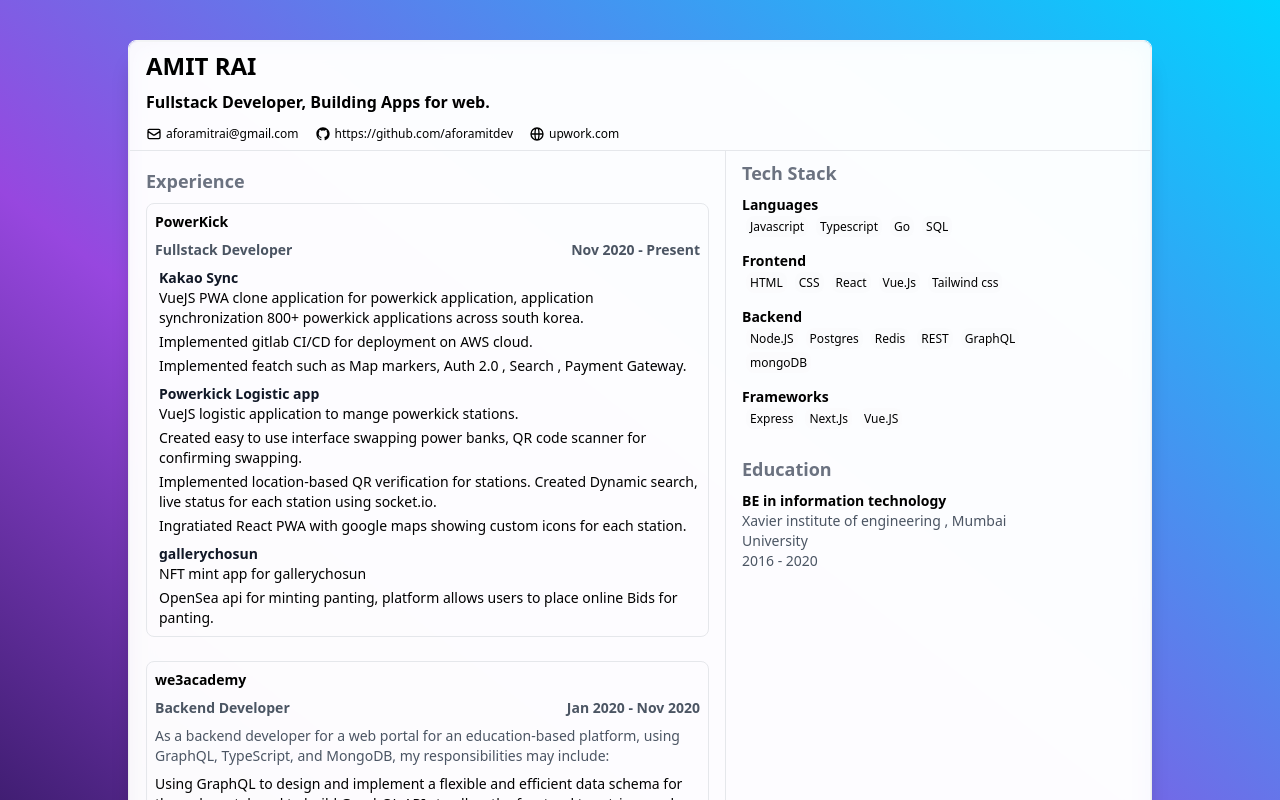
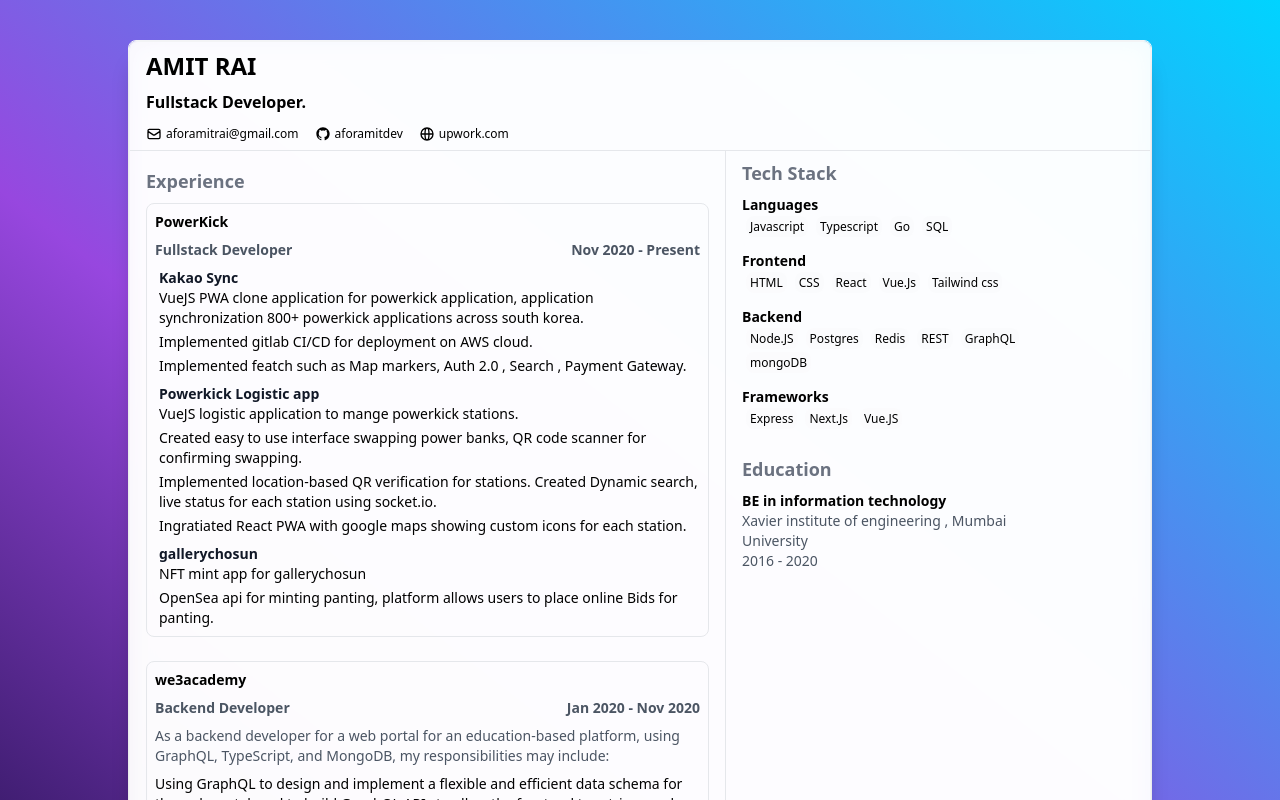
Before and after one commit to aforamitdev/resume, a Next.js app: page / in a window 1280 px wide. Shown: the top 800 px of the page. Built offline with nearby package versions, Linux system fonts and the light colour scheme.

Commit message:
added github,remove workflow.

```diff
--- a/components/Header.tsx
+++ b/components/Header.tsx
@@ -7,9 +7,7 @@ function Header({}: Props) {
     <header className='px-4 py-2  border-b relative space-y-2'>
       <h1 className='text-2xl font-bold uppercase  '>Amit Rai</h1>
       <div className='space-y-3'>
-        <p className=' font-semibold'>
-          Fullstack Developer, Building Apps for web.
-        </p>
+        <p className=' font-semibold'>Fullstack Developer.</p>
         <div className='flex flex-col space-y-2 md:space-y-0 md:flex-row md:space-x-4 text-xs font-medium'>
           <a href='mailto:aforamitrai@gmail.com' className='flex gap-1'>
             <span className='flex'>
@@ -30,17 +28,17 @@ function Header({}: Props) {
             </span>
             aforamitrai@gmail.com
           </a>
-          <a href='    https://github.com/aforamitdev' className='flex gap-1'>
+          <a href='https://github.com/aforamitdev' className='flex gap-1'>
             <span>
               <svg fill='currentColor' className='h-4 w-4' viewBox='0 0 24 24'>
                 <path
-                  fill-rule='evenodd'
+                  fillRule='evenodd'
                   d='M12 2C6.477 2 2 6.463 2 11.97c0 4.404 2.865 8.14 6.839 9.458.5.092.682-.216.682-.48 0-.236-.008-.864-.013-1.695-2.782.602-3.369-1.337-3.369-1.337-.454-1.151-1.11-1.458-1.11-1.458-.908-.618.069-.606.069-.606 1.003.07 1.531 1.027 1.531 1.027.892 1.524 2.341 1.084 2.91.828.092-.643.35-1.083.636-1.332-2.22-.251-4.555-1.107-4.555-4.927 0-1.088.39-1.979 1.029-2.675-.103-.252-.446-1.266.098-2.638 0 0 .84-.268 2.75 1.022A9.606 9.606 0 0112 6.82c.85.004 1.705.114 2.504.336 1.909-1.29 2.747-1.022 2.747-1.022.546 1.372.202 2.386.1 2.638.64.696 1.028 1.587 1.028 2.675 0 3.83-2.339 4.673-4.566 4.92.359.307.678.915.678 1.846 0 1.332-.012 2.407-.012 2.734 0 .267.18.577.688.48 3.97-1.32 6.833-5.054 6.833-9.458C22 6.463 17.522 2 12 2z'
-                  clip-rule='evenodd'
+                  clipRule='evenodd'
                 ></path>
               </svg>
             </span>
-            https://github.com/aforamitdev
+            aforamitdev
           </a>
           <a
             href='https://www.upwork.com/freelancers/~0149bb32835959c800?viewMode=1'
@@ -56,8 +54,8 @@ function Header({}: Props) {
                 stroke-width='2'
               >
                 <path
-                  stroke-linecap='round'
-                  stroke-linejoin='round'
+                  strokeLinecap='round'
+                  strokeLinejoin='round'
                   d='M21 12a9 9 0 01-9 9m9-9a9 9 0 00-9-9m9 9H3m9 9a9 9 0 01-9-9m9 9c1.657 0 3-4.03 3-9s-1.343-9-3-9m0 18c-1.657 0-3-4.03-3-9s1.343-9 3-9m-9 9a9 9 0 019-9'
                 ></path>
               </svg>
```
